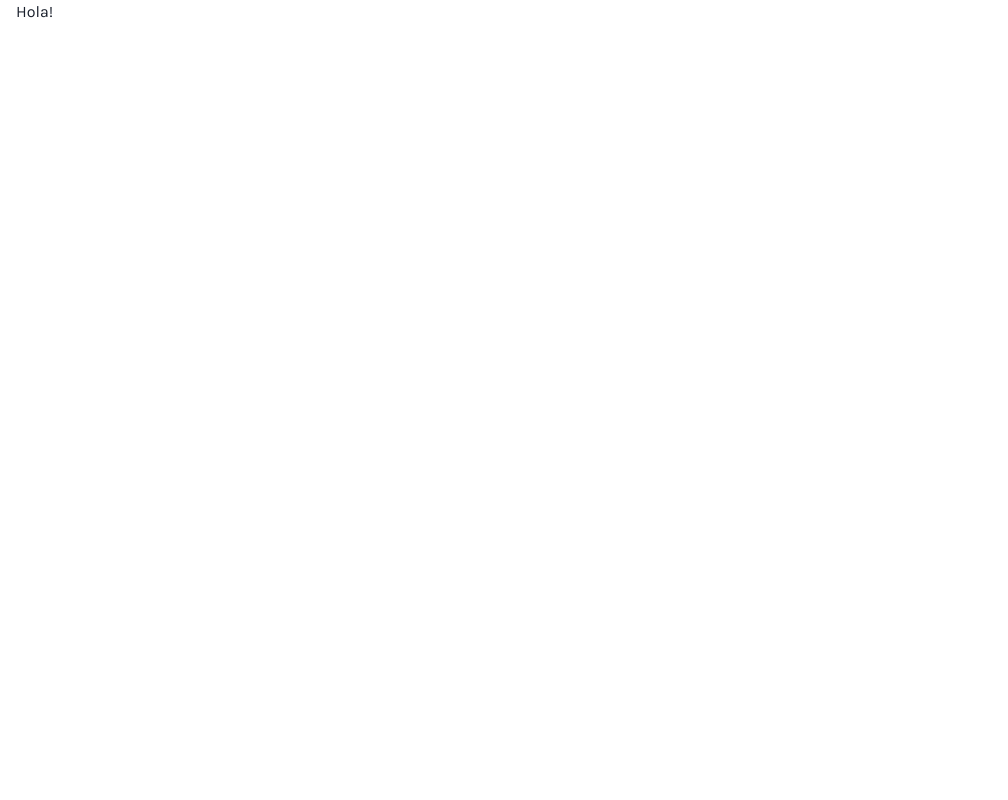
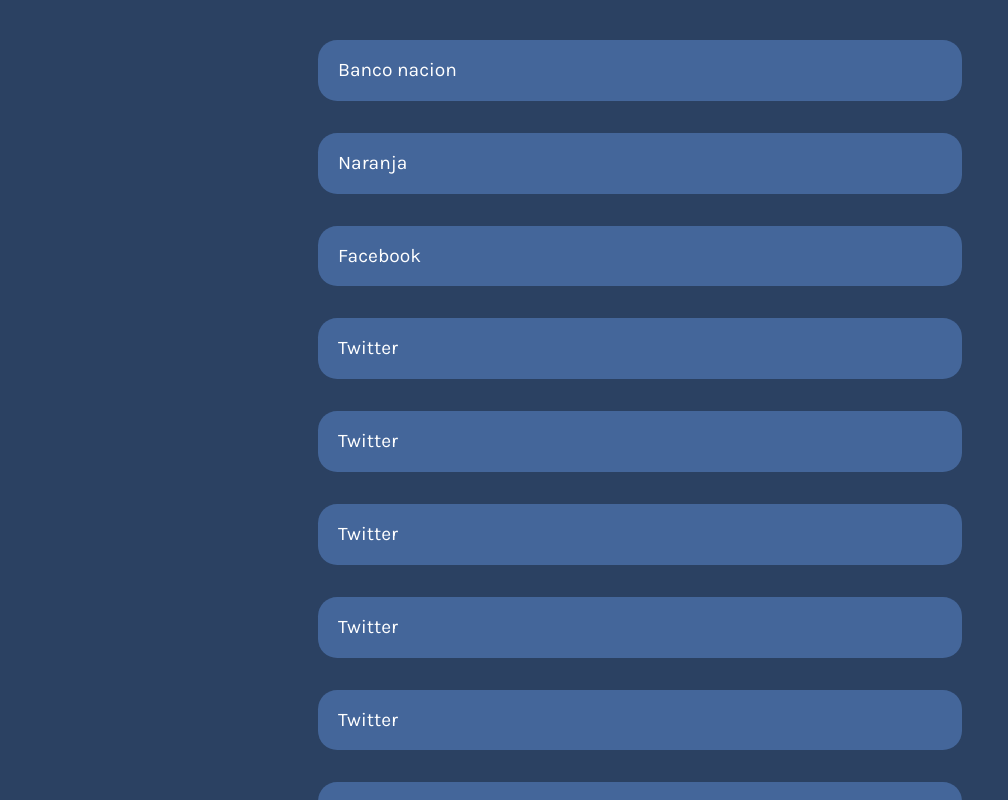
Before and after one commit to tomasbirbe/small-keeper, a React (Vite) app: page / in a window 1280 px wide. Shown: the whole page, without its empty margins (0-1008 px from the left). Built offline with nearby package versions, Linux system fonts and the light colour scheme.

Commit message:
Make the main layout and edit mode with a few interactions

```diff
--- a/package.json
+++ b/package.json
@@ -16,6 +16,7 @@
     "prettier": "^2.5.1",
     "react": "^17.0.2",
     "react-dom": "^17.0.2",
+    "react-icons": "^4.3.1",
     "styled-components": "^5.3.3"
   },
   "devDependencies": {
--- a/src/App.tsx
+++ b/src/App.tsx
@@ -5,7 +5,7 @@
 
 export default function App() {
   return (
-    <Stack as="main">
+    <Stack as="main" height="full" spacing="0" width="full">
       <Home />
     </Stack>
   );
--- a/src/Theme.ts
+++ b/src/Theme.ts
@@ -3,6 +3,42 @@
 const theme = extendTheme({
   fonts: {
     body: 'karla',
+  },
+
+  colors: {
+    primary: '#2B4162',
+    primaryDarker: '#22344E',
+    secondary: '#44669A',
+    danger: '#E75A7C',
+  },
+
+  components: {
+    List: {
+      baseStyle: {
+        container: {
+          display: 'flex',
+          flexDirection: 'column',
+          gap: '2em',
+          width: '100%',
+          defaultProps: {
+            variant: '',
+          },
+        },
+        item: {
+          paddingBlock: 4,
+          paddingInline: 5,
+          borderRadius: '1em',
+          width: '100%',
+          background: 'secondary',
+          textAlign: 'left',
+          fontSize: '1.2em',
+          transition: 'all 100ms ease-in-out',
+        },
+        defaultProps: {
+          variant: '',
+        },
+      },
+    },
   },
 
   styles: {
@@ -13,20 +49,22 @@
 
       '*': {
         margin: '0',
+        color: 'white',
       },
 
-      'html, body': {
+      '#root,html, body': {
         height: '100%',
       },
 
       body: {
         lineHeight: 1.5,
-        '-webkit-font-smoothing': 'antialiased',
+        webkitFontSmoothing: 'antialiased',
+        background: 'primary',
       },
 
       'img, picture, video, canvas, svg': {
         display: 'block',
-        'max-inline-size': '100%',
+        maxInlineSize: '100%',
       },
 
       'input, button, textarea, select ': {
@@ -34,7 +72,7 @@
       },
 
       'p, h1, h2, h3, h4, h5, h6': {
-        'overflow-wrap': 'break-word',
+        overflowWrap: 'break-word',
       },
 
       '#root, #__next': {
--- a/src/components/Home.tsx
+++ b/src/components/Home.tsx
@@ -1,14 +1,186 @@
-import { ListItem, Stack, Text, UnorderedList } from '@chakra-ui/react';
-import React from 'react';
+import { Box, List, ListItem, Text, Stack, Button, Icon, Input } from '@chakra-ui/react';
+import { MdDelete, MdEdit } from 'react-icons/md';
+import React, { useState } from 'react';
 
 export default function Home() {
+  const [isOpen, setIsOpen] = useState(false);
+  const [isEdit, setEdit] = useState(false);
+
+  function onOpen() {
+    setIsOpen(true);
+  }
+
+  function onClose() {
+    setIsOpen(false);
+  }
+
+  function onOpenEdit() {
+    setEdit(true);
+  }
+
+  function onCloseEdit() {
+    setEdit(false);
+  }
+
   return (
-    <Stack as="section">
-      <UnorderedList listStyleType={'none'}>
-        <ListItem>
-          <Text>Hola!</Text>
-        </ListItem>
-      </UnorderedList>
-    </Stack>
+    <>
+      <Box
+        as="section"
+        display="grid"
+        overflow={isOpen ? 'hidden' : 'auto'}
+        placeItems="center"
+        width="100%"
+      >
+        <Box as="article" maxWidth="700px" paddingBlock={10} paddingInline={7} width="full">
+          <List align="center" justify="flex-start" listStyleType="none">
+            <ListItem onClick={onOpen}>
+              <Text>Banco nacion</Text>
+            </ListItem>
+            <ListItem>
+              <Text>Naranja</Text>
+            </ListItem>
+            <ListItem>
+              <Text>Facebook</Text>
+            </ListItem>
+            <ListItem>
+              <Text>Twitter</Text>
+            </ListItem>
+            <ListItem>
+              <Text>Twitter</Text>
+            </ListItem>
+            <ListItem>
+              <Text>Twitter</Text>
+            </ListItem>
+            <ListItem>
+              <Text>Twitter</Text>
+            </ListItem>
+            <ListItem>
+              <Text>Twitter</Text>
+            </ListItem>
+            <ListItem>
+              <Text>Twitter</Text>
+            </ListItem>
+            <ListItem>
+              <Text>Twitter</Text>
+            </ListItem>
+            <ListItem>
+              <Text>Twitter</Text>
+            </ListItem>
+          </List>
+        </Box>
+      </Box>
+      <Stack
+        height="100%"
+        left="0"
+        position="fixed"
+        spacing={0}
+        top="0"
+        visibility={isOpen ? 'visible' : 'hidden'}
+        width="100%"
+      >
+        {/* Notification */}
+
+        <Box
+          background="danger"
+          borderBottomRadius="15px"
+          display="grid"
+          height="35px"
+          placeItems="center"
+          position="absolute"
+          spacing={0}
+          top={isOpen ? '0' : '-50px'}
+          transitionDuration="400ms"
+          transitionProperty="all"
+          transitionTimingFunction="ease-in-out"
+          width="100%"
+        >
+          <Text>Modo edicion</Text>
+        </Box>
+
+        {/* Overlay */}
+
+        <Box background="transparent" height="100%" width="100%" onClick={onClose} />
+
+        {/* Info entry */}
+
+        <Stack
+          background="secondary"
+          borderTopRadius="30px"
+          bottom={isOpen ? '0' : '-350px'}
+          height="350px"
+          justify="space-between"
+          paddingBlock={5}
+          paddingInline={10}
+          position="absolute"
+          spacing={0}
+          transitionDuration="400ms"
+          transitionProperty="all"
+          transitionTimingFunction="ease-in-out"
+          width="full"
+        >
+          <Stack align="center" flexDirection="row" justify="space-between" spacing={0}>
+            <Button
+              _active={{}}
+              _hover={{}}
+              bg="transparent"
+              borderRadius="50%"
+              height="50px"
+              padding="0"
+              type="button"
+              width="50px"
+            >
+              <Icon as={MdEdit} boxSize={6} />
+            </Button>
+            <Input
+              disabled
+              _disabled={{}}
+              border="none"
+              fontSize="1.2em"
+              padding="0"
+              textAlign="center"
+              value="Banco Nacion"
+              width="200px"
+            />
+            <Button
+              _active={{}}
+              _hover={{}}
+              bg="transparent"
+              borderRadius="50%"
+              height="50px"
+              padding="0"
+              type="button"
+              width="50px"
+            >
+              <Icon as={MdDelete} boxSize={6} />
+            </Button>
+          </Stack>
+          <List align="center" justify="flex-start" listStyleType="none">
+            <ListItem bg="primaryDarker" fontSize="1em" padding="0">
+              <Input
+                disabled
+                _disabled={{}}
+                border="none"
+                borderRadius="15px;"
+                paddingBlock={7}
+                value="Banco Nacion"
+              />
+            </ListItem>
+            <ListItem bg="primaryDarker" fontSize="1em" padding="0">
+              <Input
+                disabled
+                _disabled={{}}
+                border="none"
+                borderRadius="15px;"
+                paddingBlock={7}
+                value="adfasdfasdf"
+              />
+            </ListItem>
+          </List>
+          <Button bg="white" color="black" type="button" onClick={onClose}>
+            Volver
+          </Button>
+        </Stack>
+      </Stack>
+    </>
   );
 }
```
Also changed, not shown: 1 other file (tests, documents, lock files or other folders).
